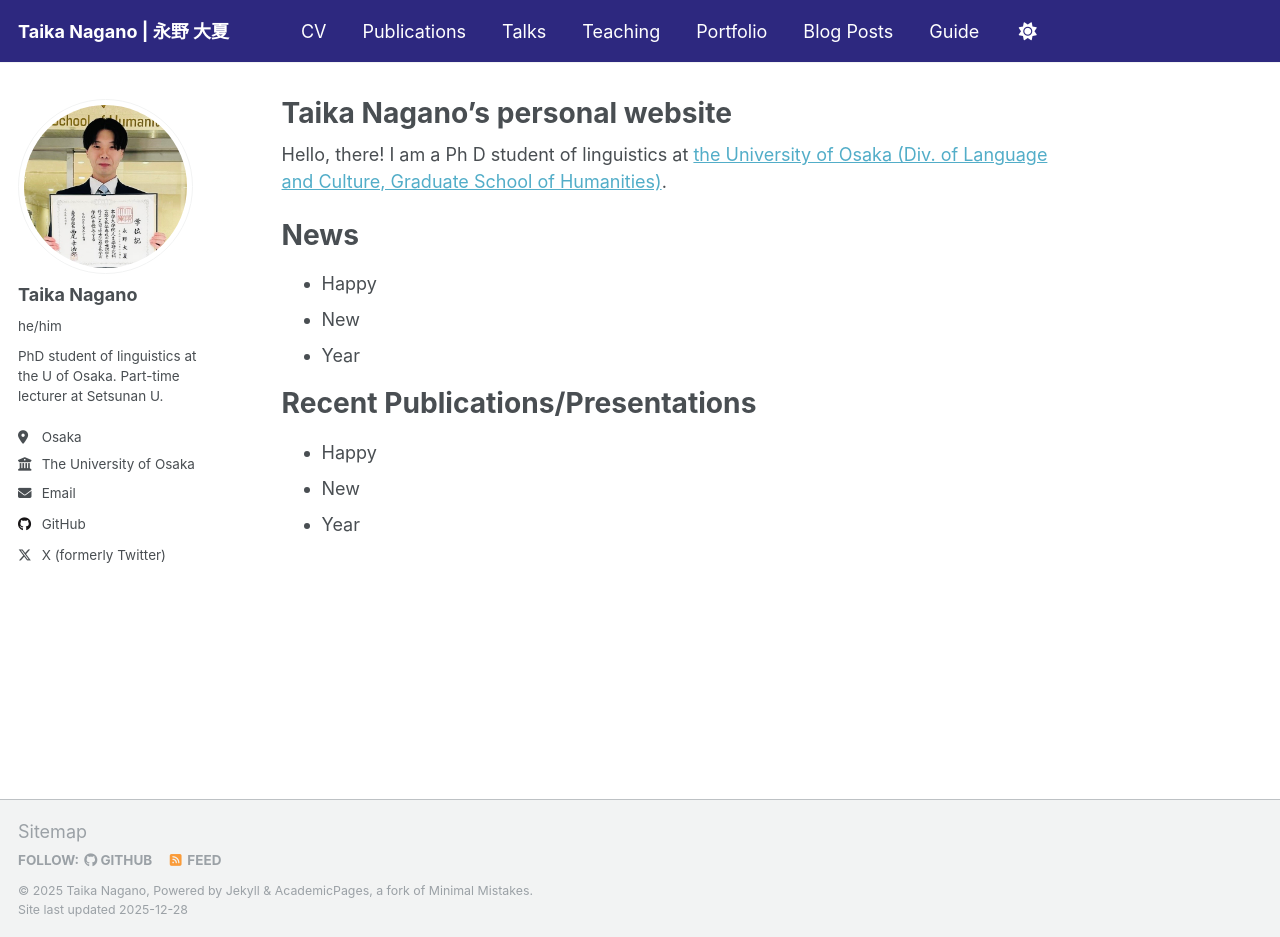
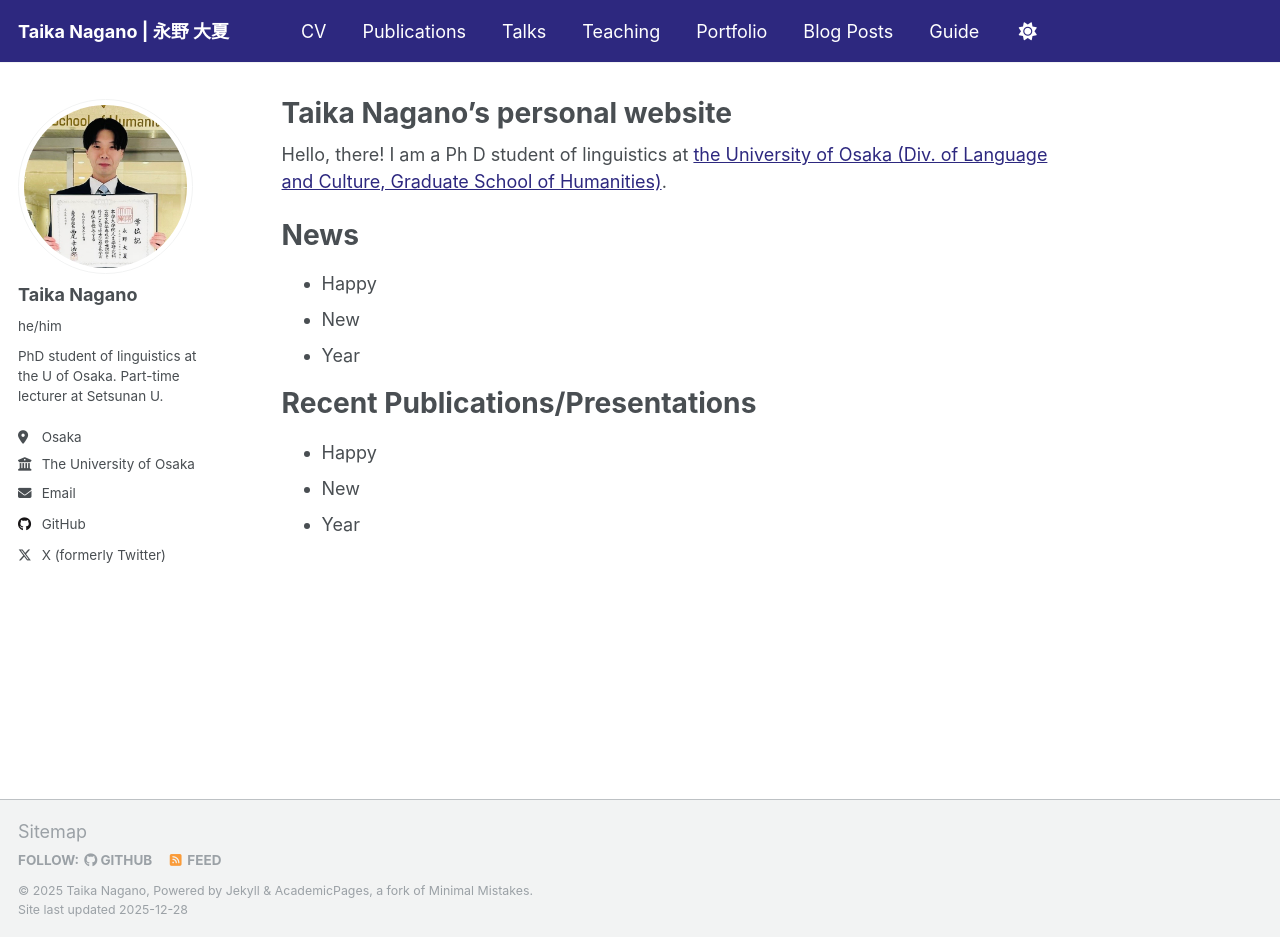
Before and after one commit to TaikaNagano/taikanagano.github.io, a Jekyll site: the page built from _pages/about.md, in a window 1280 px wide and 937 px high. Built offline with Jekyll 4.4.1, drawn with Linux system fonts in a browser that asks for light colours.

Commit message:
font color

```diff
--- a/_sass/theme/_default.scss
+++ b/_sass/theme/_default.scss
@@ -36,7 +36,7 @@ $sidebar-screen-min-width   : 1024px;
     --global-code-background-color      : #fafafa;
     --global-code-text-color            : #{$darker-gray};
     --global-fig-caption-color          : mix(#fff,  #{$dark-gray}, 25%);
-    --global-link-color                 : #52adc8;
+    --global-link-color                 : #2D287F;
     --global-link-color-hover           : mix(#000, #2f7f93, 25%);
     --global-link-color-visited         : mix(#fff, #2f7f93, 25%);
     --global-masthead-link-color        : #ffffff;
```
Also changed, not shown: 1 other file.
